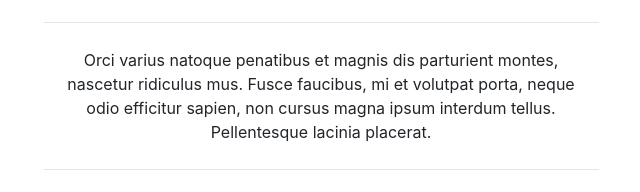
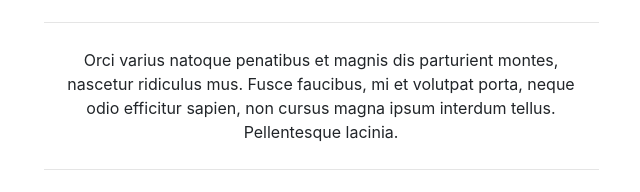
Before and after one commit to jfoste13/fiber, a plain HTML site: page index.html in a window 1280 px wide. Shown: the part 249-441 px from the top of the page, without its empty margins (319-959 px from the left). Drawn offline with nearby package versions, Linux system fonts and the light colour scheme.

Commit message:
GH pages

```diff
--- a/index.html
+++ b/index.html
@@ -15,7 +15,7 @@
       </div>
       <div class="divider-landing"></div>
       <div class="row">
-        <div class="col-sm-6 offset-sm-3 text-center"><span>Orci varius natoque penatibus et magnis dis parturient montes, nascetur ridiculus mus. Fusce faucibus, mi et volutpat porta, neque odio efficitur sapien, non cursus magna ipsum interdum tellus. Pellentesque lacinia placerat.</span></div>
+        <div class="col-sm-6 offset-sm-3 text-center"><span>Orci varius natoque penatibus et magnis dis parturient montes, nascetur ridiculus mus. Fusce faucibus, mi et volutpat porta, neque odio efficitur sapien, non cursus magna ipsum interdum tellus. Pellentesque lacinia.</span></div>
       </div>
       <div class="divider-landing"></div>
       <div class="row">
```
